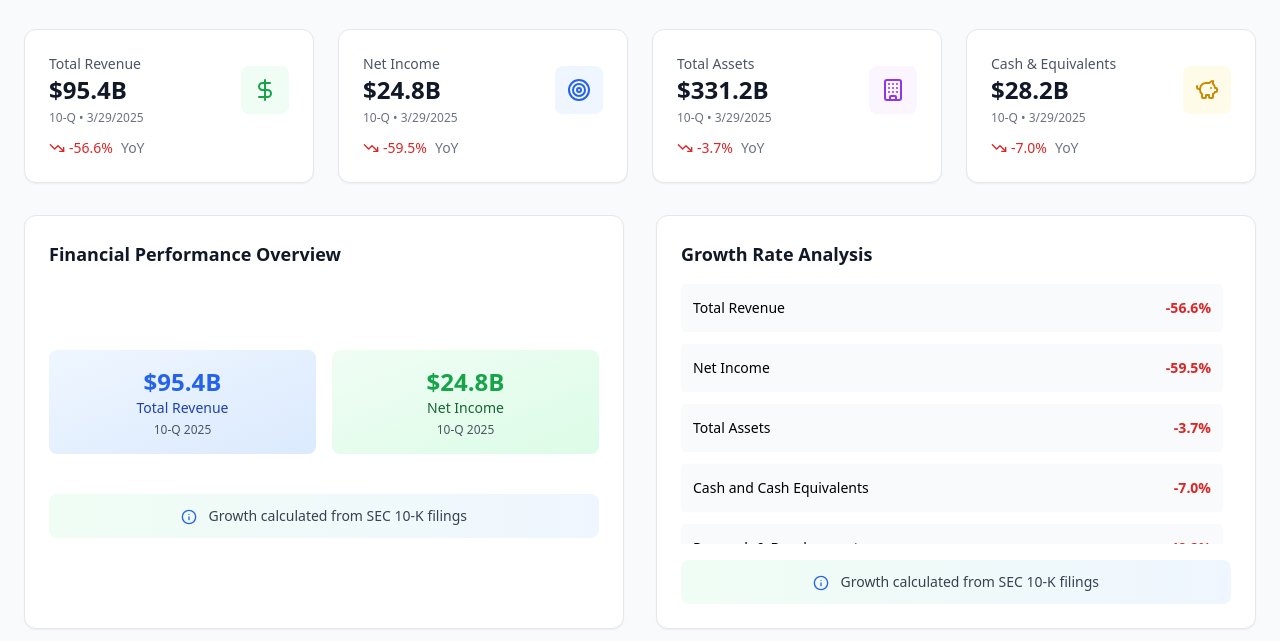
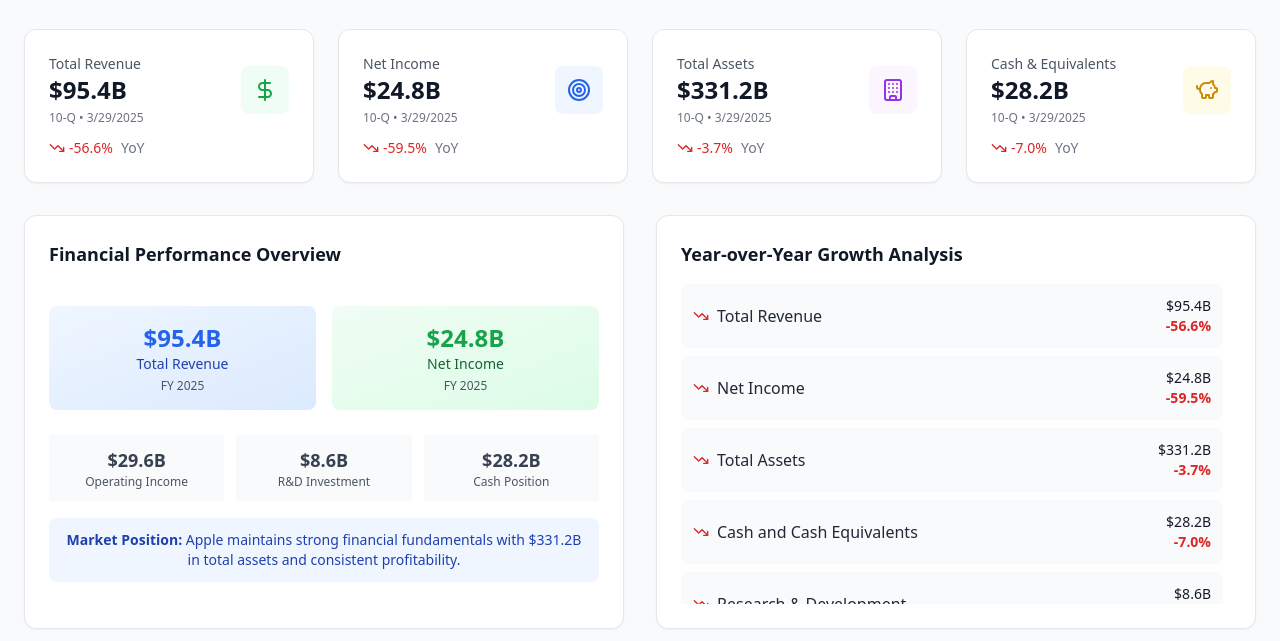
Before and after one commit to nateyaq/Apple, a plain HTML site: page demo_standalone.html in a window 1280 px wide. Shown: the part 95-736 px from the top of the page. Drawn offline with nearby package versions, Linux system fonts and the light colour scheme.

Commit message:
Sync standalone HTML Financial Performance Overview with server version - Updated showOverviewContent() to match demo.html layout exactly - Added comprehensive Financial Performance Overview with two main gradient cards for Revenue and Net Income, three secondary metric cards for Operating Income, R&D, Cash Position, and Market Position summary with total assets - Enhanced Growth Rate Analysis with trending icons, current values displayed alongside growth percentages, hover effects and improved spacing - Fixed layout consistency between standalone and server-based versions - All dashboard versions now provide identical user experience

```diff
--- a/demo_standalone.html
+++ b/demo_standalone.html
@@ -435,58 +435,86 @@
         }
 
         function showOverviewContent() {
+            // Get current metrics from global data
+            const metrics = globalSecData.summary_metrics;
+            const growthAnalysis = globalSecData.growth_analysis || [];
+
             // Show the overview charts section
             const chartsSection = document.getElementById('charts-section');
             chartsSection.innerHTML = `
-                <!-- Financial Trends Chart -->
+                <!-- Financial Performance Overview -->
                 <div class="bg-white p-6 rounded-xl shadow-sm border border-gray-200">
                     <h3 class="text-lg font-semibold text-gray-900 mb-4">Financial Performance Overview</h3>
-                    <div id="trends-chart" class="h-80 flex flex-col justify-center">
+                    <div class="h-80 flex flex-col justify-center">
                         <div class="grid grid-cols-2 gap-4 mb-6">
                             <div class="text-center p-4 bg-gradient-to-br from-blue-50 to-blue-100 rounded-lg">
-                                <div class="text-2xl font-bold text-blue-600">$${formatValue(globalSecData.summary_metrics.revenue?.latest_value || 0)}B</div>
+                                <div class="text-2xl font-bold text-blue-600">$${formatValue(metrics.revenue?.latest_value || 0)}B</div>
                                 <div class="text-sm text-blue-800">Total Revenue</div>
-                                <div class="text-xs text-gray-600 mt-1">${globalSecData.summary_metrics.revenue?.latest_form} ${globalSecData.summary_metrics.revenue?.latest_year}</div>
+                                <div class="text-xs text-gray-600 mt-1">FY ${metrics.revenue?.latest_year || 'N/A'}</div>
                             </div>
                             <div class="text-center p-4 bg-gradient-to-br from-green-50 to-green-100 rounded-lg">
-                                <div class="text-2xl font-bold text-green-600">$${formatValue(globalSecData.summary_metrics.net_income?.latest_value || 0)}B</div>
+                                <div class="text-2xl font-bold text-green-600">$${formatValue(metrics.net_income?.latest_value || 0)}B</div>
                                 <div class="text-sm text-green-800">Net Income</div>
-                                <div class="text-xs text-gray-600 mt-1">${globalSecData.summary_metrics.net_income?.latest_form} ${globalSecData.summary_metrics.net_income?.latest_year}</div>
+                                <div class="text-xs text-gray-600 mt-1">FY ${metrics.net_income?.latest_year || 'N/A'}</div>
                             </div>
+                        </div>
+
+                        <div class="grid grid-cols-3 gap-3">
+                            <div class="text-center p-3 bg-gray-50 rounded">
+                                <div class="text-lg font-bold text-gray-700">$${formatValue(metrics.operating_income?.latest_value || 0)}B</div>
+                                <div class="text-xs text-gray-600">Operating Income</div>
+                            </div>
+                            <div class="text-center p-3 bg-gray-50 rounded">
+                                <div class="text-lg font-bold text-gray-700">$${formatValue(metrics.research_development?.latest_value || 0)}B</div>
+                                <div class="text-xs text-gray-600">R&D Investment</div>
+                            </div>
+                            <div class="text-center p-3 bg-gray-50 rounded">
+                                <div class="text-lg font-bold text-gray-700">$${formatValue(metrics.cash_and_equivalents?.latest_value || 0)}B</div>
+                                <div class="text-xs text-gray-600">Cash Position</div>
+                            </div>
+                        </div>
+
+                        <div class="mt-4 p-3 bg-blue-50 rounded-lg">
+                            <div class="text-sm text-blue-800 text-center">
+                                <strong>Market Position:</strong> Apple maintains strong financial fundamentals with
+                                $${formatValue(metrics.total_assets?.latest_value || 0)}B in total assets and consistent profitability.
+                            </div>
+                        </div>
+                    </div>
+                </div>
+
+                <!-- Live Growth Rate Analysis -->
+                <div class="bg-white p-6 rounded-xl shadow-sm border border-gray-200">
+                    <h3 class="text-lg font-semibold text-gray-900 mb-4">Year-over-Year Growth Analysis</h3>
+                    <div class="h-80 overflow-hidden">
+                        <div class="space-y-2 h-full overflow-y-auto pr-2">
+                            ${Object.entries(metrics).map(([key, metric]) => {
+                                const growthRate = metric.growth_rate || 0;
+                                const isPositive = growthRate >= 0;
+                                return `
+                                    <div class="flex justify-between items-center p-3 bg-gray-50 rounded-lg hover:bg-gray-100 transition-colors">
+                                        <div class="flex items-center min-w-0 flex-1">
+                                            <i data-lucide="${isPositive ? 'trending-up' : 'trending-down'}"
+                                               class="h-4 w-4 ${isPositive ? 'text-green-600' : 'text-red-600'} mr-2 flex-shrink-0"></i>
+                                            <span class="font-medium text-gray-800 truncate">${metric.name}</span>
+                                        </div>
+                                        <div class="flex items-center ml-4 flex-shrink-0">
+                                            <div class="text-right">
+                                                <div class="text-sm font-medium text-gray-900">$${formatValue(metric.latest_value)}B</div>
+                                                <div class="text-sm font-bold ${isPositive ? 'text-green-600' : 'text-red-600'}">
+                                                    ${isPositive ? '+' : ''}${growthRate.toFixed(1)}%
+                                                </div>
+                                            </div>
+                                        </div>
+                                    </div>
+                                `;
+                            }).join('')}
                         </div>
 
                         <div class="mt-4 p-3 bg-gradient-to-r from-green-50 to-blue-50 rounded-lg">
                             <div class="text-sm text-gray-700 text-center">
                                 <i data-lucide="info" class="h-4 w-4 inline mr-2 text-blue-600"></i>
-                                Growth calculated from SEC ${currentPeriod === 'quarterly' ? '10-Q' : '10-K'} filings
-                            </div>
-                        </div>
-                    </div>
-                </div>
-
-                <!-- Growth Analysis Chart -->
-                <div class="bg-white p-6 rounded-xl shadow-sm border border-gray-200">
-                    <h3 class="text-lg font-semibold text-gray-900 mb-4">Growth Rate Analysis</h3>
-                    <div id="growth-chart" class="h-80 flex flex-col">
-                        <div class="flex-1 overflow-y-auto space-y-3 pr-2">
-                            ${Object.entries(globalSecData.summary_metrics).map(([key, metric]) => {
-                                const currentMetrics = getMetricsForPeriod(globalSecData, currentPeriod);
-                                const growth = currentPeriod === 'quarterly' ?
-                                    (currentMetrics[key]?.quarterly_vs_annual_change || 0) :
-                                    (metric.growth_rate || 0);
-                                return `
-                                    <div class="flex justify-between items-center p-3 bg-gray-50 rounded min-h-[3rem] flex-shrink-0">
-                                        <span class="font-medium text-sm pr-2 flex-1 min-w-0 truncate">${metric.name}</span>
-                                        <span class="${growth >= 0 ? 'text-green-600' : 'text-red-600'} font-bold text-sm whitespace-nowrap">${growth >= 0 ? '+' : ''}${growth.toFixed(1)}%</span>
-                                    </div>
-                                `;
-                            }).join('')}
-                        </div>
-
-                        <div class="mt-4 p-3 bg-gradient-to-r from-green-50 to-blue-50 rounded-lg flex-shrink-0">
-                            <div class="text-sm text-gray-700 text-center">
-                                <i data-lucide="info" class="h-4 w-4 inline mr-2 text-blue-600"></i>
-                                Growth calculated from SEC ${currentPeriod === 'quarterly' ? '10-Q' : '10-K'} filings
+                                Growth calculated from SEC 10-K filings
                             </div>
                         </div>
                     </div>
```
Also changed, not shown: 1 other file.
